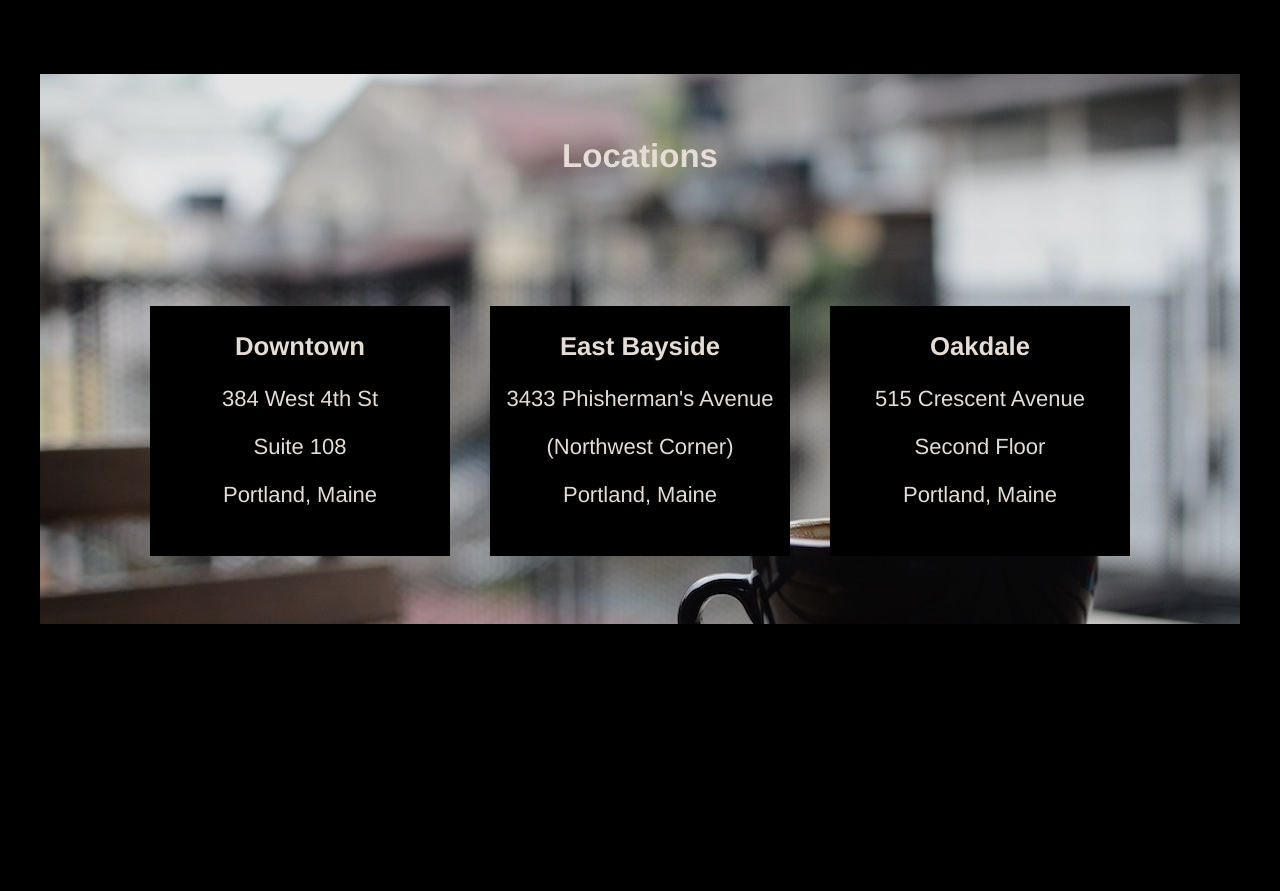
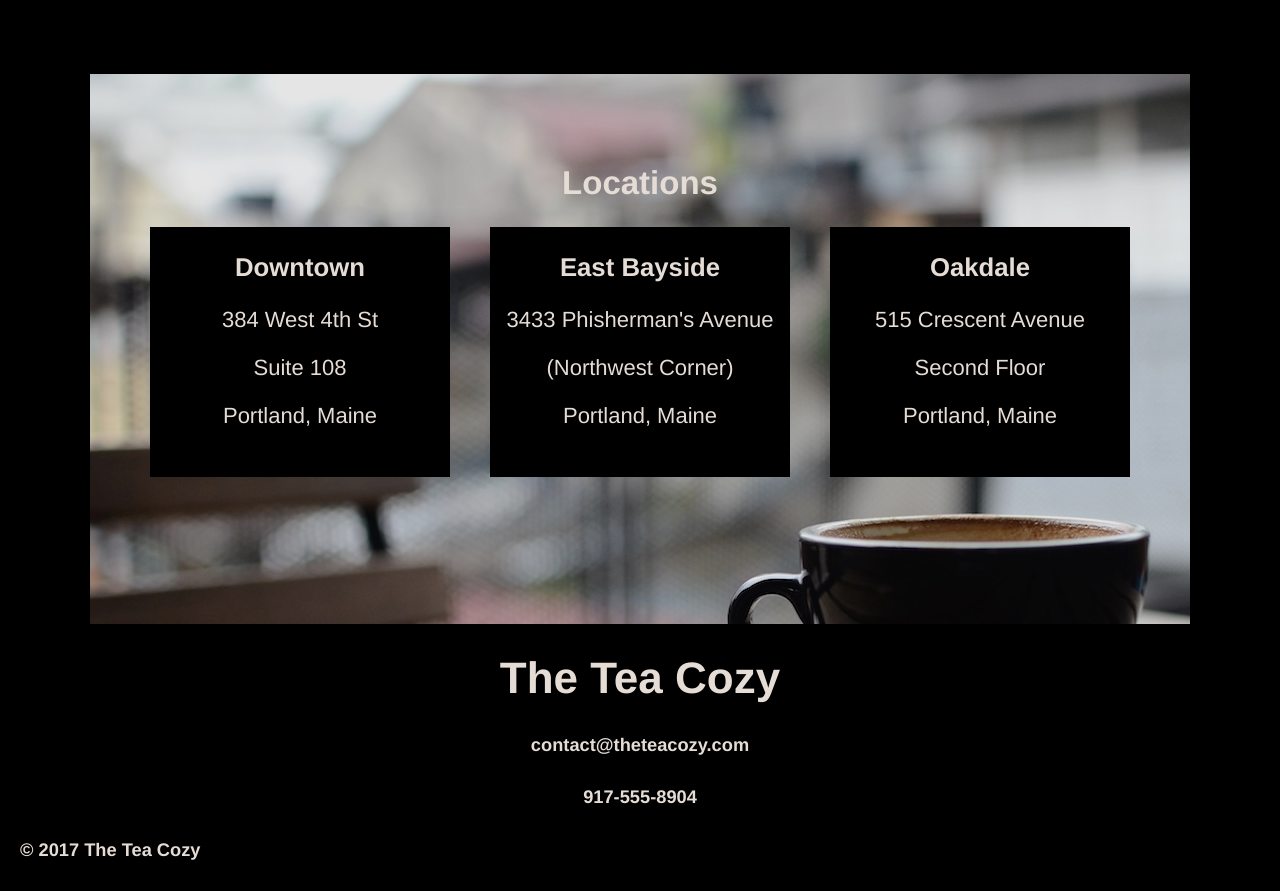
Before and after one commit to lightfootc/Tea-Cozy, a plain HTML site: page index.html in a window 1280 px wide. Shown: the part 1480-2371 px from the top of the page. Before the commit the page ends 2104 px from the top, so only its background shows below. Drawn offline with Linux system fonts and the light colour scheme.

Commit message:
Completed the contacts and footer section.

```diff
--- a/index.html
+++ b/index.html
@@ -94,5 +94,18 @@
   </div>
 </div>
 
+<!-- Contacts -->
+
+<div class="contacts">
+  <h1>The Tea Cozy</h1>
+  <h5>contact@theteacozy.com</h5>
+  <h5>917-555-8904</h5>
+</div>
+
+<!-- Footer -->
+
+<footer>
+  <h5>&copy; 2017 The Tea Cozy</h5>
+</footer>
 </body>
 </html>
--- a/resources/css/style.css
+++ b/resources/css/style.css
@@ -53,7 +53,6 @@ header {
 
 .flex-container {
   position: relative;
-  margin: auto;
   display: flex;
   justify-content: center;
   flex-wrap: wrap;
@@ -100,8 +99,17 @@ header {
 
 .location-background {
   background-image: url("../img/img-locations-background.jpg");
-  width: 1200px;
+  width: 1100px;
   height: 550px;
   display: flex;
   flex-direction: column;
 }
+
+#location h2 {
+  margin: 80px auto 0 auto;
+}
+
+footer {
+  text-align: left;
+  padding-left: 20px;
+}
```
